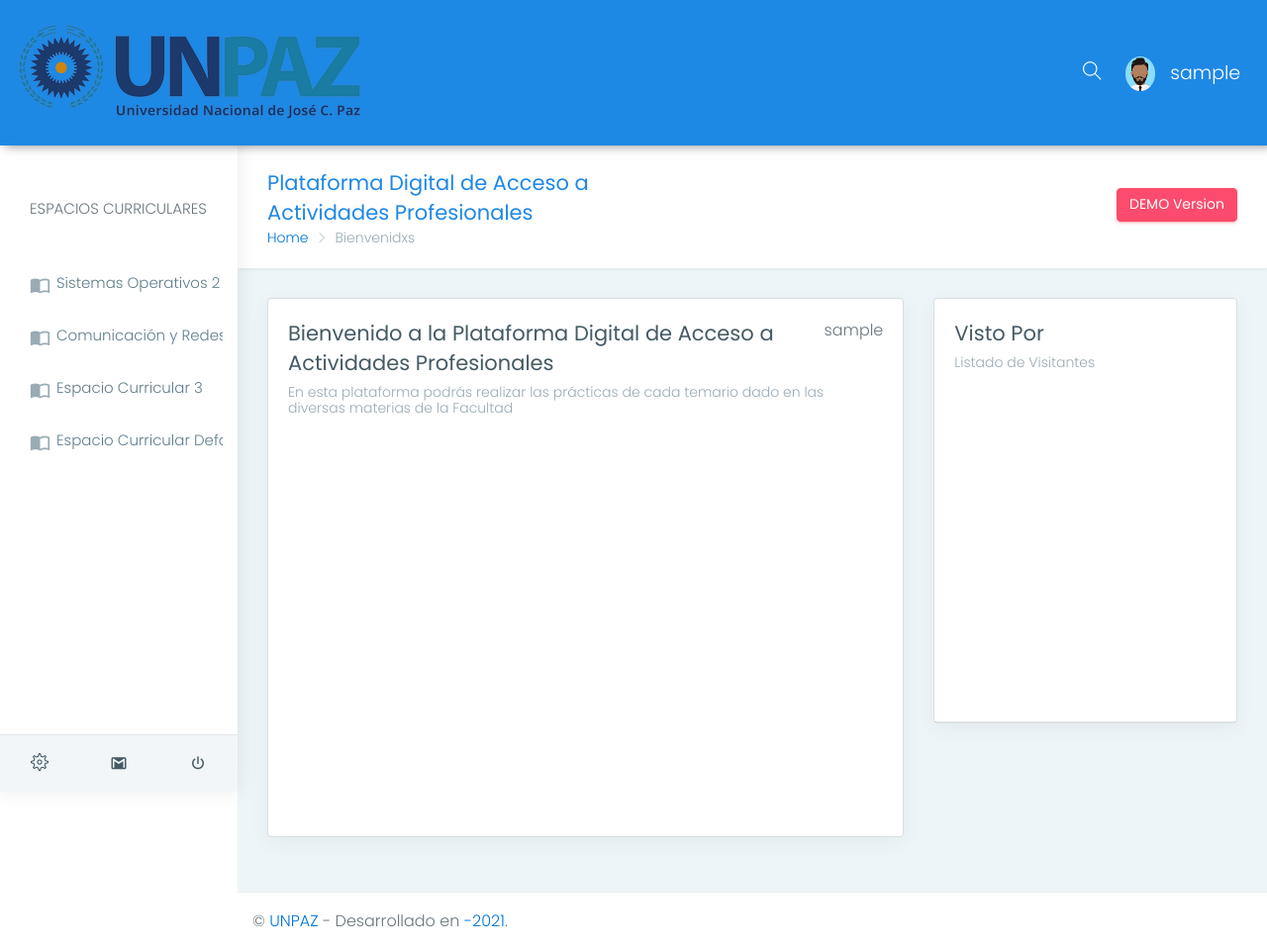
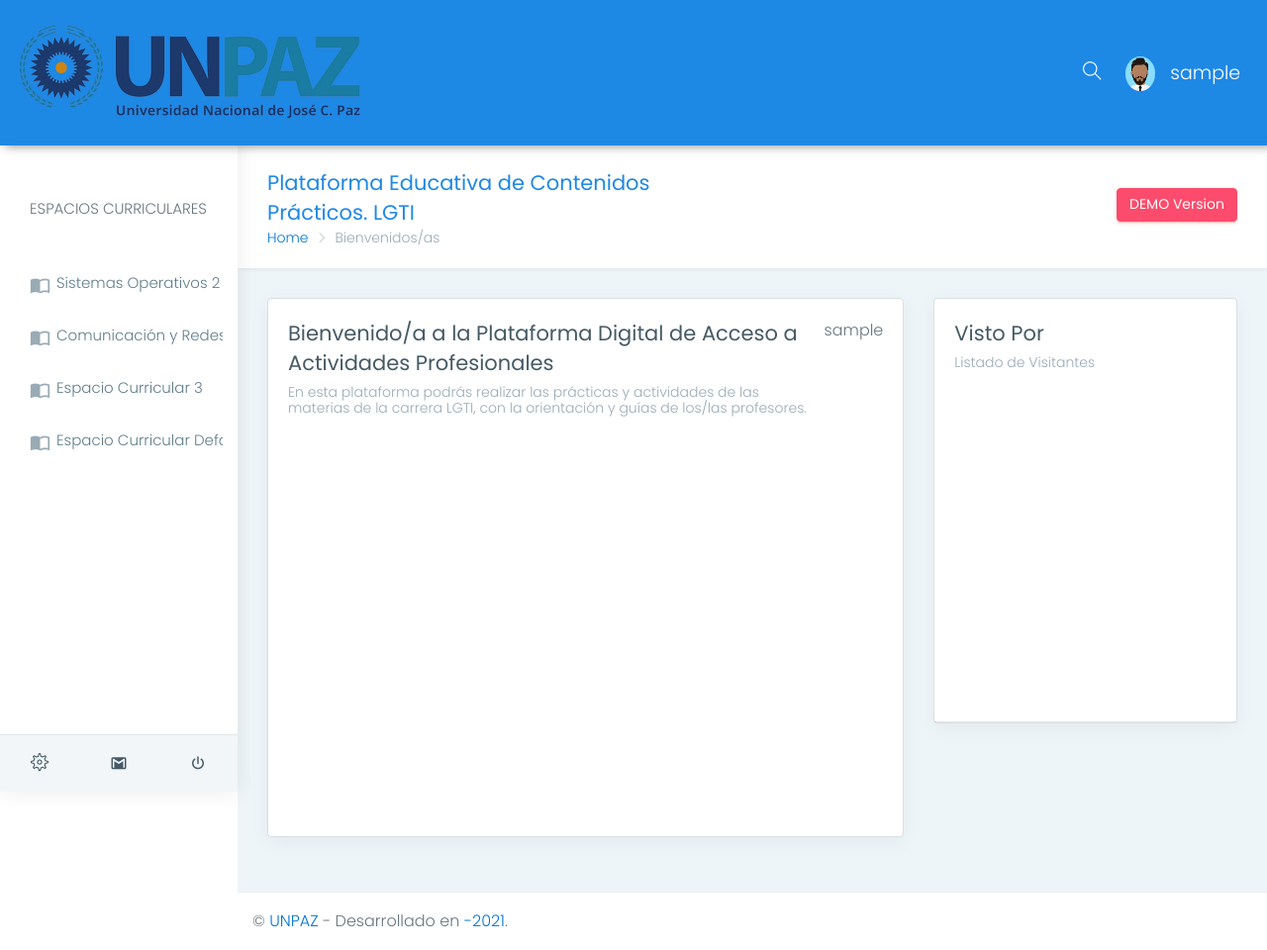
Before and after one commit to NatashaZamoranoPozzi/UnpazPlataforma, a Django app: page / in a window 1280 px wide. Shown: the whole page at 99% size. Run offline with Django 3.2, Linux system fonts and the light colour scheme; the visitor is signed in with stand-in values (Sample User, id 1); some libraries are stand-ins or nearby versions.

Commit message:
cambios en los textos

```diff
--- a/apps/templates/accounts/login.html
+++ b/apps/templates/accounts/login.html
@@ -19,7 +19,8 @@
         <div class="row page-titles">
             <div class="col-md-5 col-8 align-self-center">
                 <h3 class="text-themecolor m-b-0 m-t-0">
-                    <a target="_blank" href="#">Version DEMO de Plataforma de Contenidos</a> - Login
+                    <a target="_blank" href="#">Version DEMO Plataforma Educativa de Contenidos Prácticos. LGTI</a>
+                    Login
                 </h3>
                 <br />
                 <ol class="breadcrumb">
--- a/apps/templates/accounts/register.html
+++ b/apps/templates/accounts/register.html
@@ -19,7 +19,7 @@
         <div class="row page-titles">
             <div class="col-md-5 col-8 align-self-center">
                 <h3 class="text-themecolor m-b-0 m-t-0">
-                    <a target="_blank" href="#">Version DEMO de Plataforma de Contenidos</a> - Register
+                    <a target="_blank" href="#">Version DEMO Plataforma Educativa de Contenidos Prácticos. LGTI</a> - Registro
                 </h3>
                 <br />
                 <ol class="breadcrumb">
--- a/apps/templates/home/index.html
+++ b/apps/templates/home/index.html
@@ -26,10 +26,10 @@
         <!-- ============================================================== -->
         <div class="row page-titles">
             <div class="col-md-5 col-8 align-self-center">
-                <h3 class="text-themecolor">Plataforma Digital de Acceso a Actividades Profesionales</h3>
+                <h3 class="text-themecolor">Plataforma Educativa de Contenidos Prácticos. LGTI</h3>
                 <ol class="breadcrumb">
                     <li class="breadcrumb-item"><a href="javascript:void(0)">Home</a></li>
-                    <li class="breadcrumb-item active">Bienvenidxs</li>
+                    <li class="breadcrumb-item active">Bienvenidos/as</li>
                 </ol>
             </div>
             <div class="col-md-7 col-4 align-self-center">
@@ -56,8 +56,8 @@
                             <div class="col-12">
                                 <div class="d-flex flex-wrap">
                                     <div>
-                                        <h3 class="card-title">Bienvenido a la Plataforma Digital de Acceso a Actividades Profesionales</h3>
-                                        <h6 class="card-subtitle">En esta plataforma podrás realizar las prácticas de cada temario dado en las diversas materias de la Facultad</h6>
+                                        <h3 class="card-title">Bienvenido/a a la Plataforma Digital de Acceso a Actividades Profesionales</h3>
+                                        <h6 class="card-subtitle">En esta plataforma podrás realizar las prácticas y actividades  de las materias de la carrera LGTI, con la orientación y guías de los/las profesores.</h6>
                                     </div>
                                     <div class="ml-auto">
                                         <!-- <ul class="list-inline">
```
